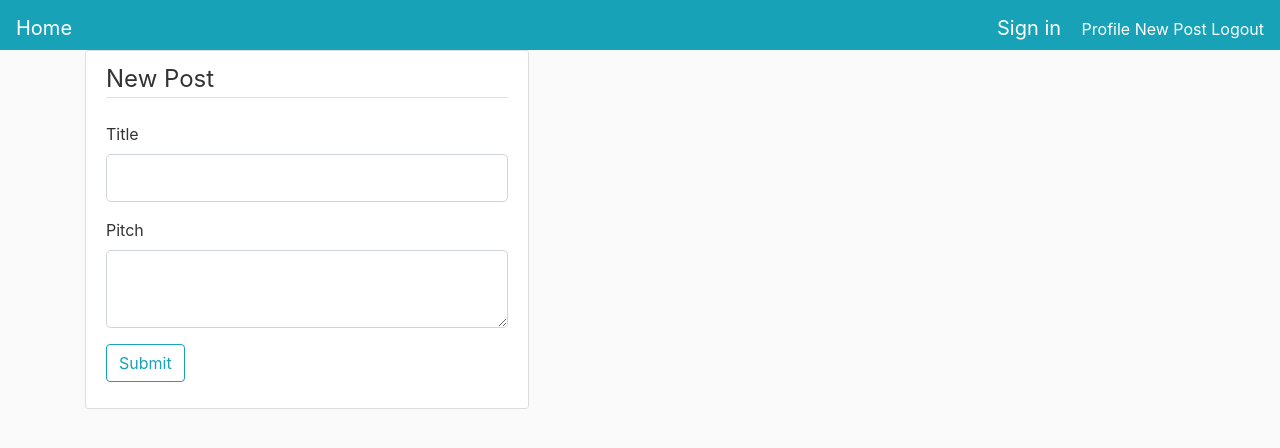
After one commit to juliamwangi123/pitch_flask, a Flask app: page /newPost in a window 1280 px wide. The commit adds this page. Shown: the top 448 px of the page. Run offline with Flask 2, Linux system fonts and the light colour scheme; the visitor is signed in with stand-in values (Sample User, id 1); data comes from the database, SQL or seed files in the repository; both versions use the stored data as it was after the commit.

Commit message:
ft:user can add new post

```diff
--- a/app/forms.py
+++ b/app/forms.py
@@ -1,5 +1,5 @@
 from flask_wtf import FlaskForm
-from wtforms import StringField,PasswordField,SubmitField,BooleanField
+from wtforms import StringField,PasswordField,SubmitField,BooleanField,TextAreaField
 from wtforms.validators import DataRequired,Length,EqualTo,Email,ValidationError
 # from  app.models import User
 
@@ -29,3 +29,15 @@ class LoginForm(FlaskForm):
     password= PasswordField("Password", validators=[DataRequired()])
     remember=BooleanField("Remember me?")
     submit=SubmitField("Login in")
+
+class EditUserProfile(FlaskForm):
+    username=StringField('Username' ,validators=[DataRequired()])
+    about_me = TextAreaField('About me', validators=[Length(min=0, max=140)])
+    submit = SubmitField('Submit')
+
+
+
+class newPostForm(FlaskForm):
+    title=StringField('Title', validators=[DataRequired()])
+    body=TextAreaField('Pitch', validators=[DataRequired()])
+    submit= submit=SubmitField("Submit")
--- a/app/models.py
+++ b/app/models.py
@@ -49,6 +49,7 @@ def avatar(self, size):
 
 class Pitch(db.Model):
     id = db.Column(db.Integer, primary_key=True)
+    title=db.Column(db.String(60))
     body = db.Column(db.String(140))
     timestamp = db.Column(db.DateTime, index=True, default=datetime.utcnow)
     user_id = db.Column(db.Integer, db.ForeignKey('user.id'))
--- a/app/templates/base.html
+++ b/app/templates/base.html
@@ -24,6 +24,8 @@
             <a href="{{ url_for('login') }}">Login</a>
             {% else %}
             <a href="{{ url_for('profile', username=current_user.username) }}">Profile</a>
+            <a href="{{ url_for('newPost') }}">New Post</a>
+
             <a href="{{ url_for('logout') }}">Logout</a>
             {% endif %}
           </div>
--- a/app/templates/index.html
+++ b/app/templates/index.html
@@ -4,6 +4,7 @@
 
 {% for post in posts%}
     <div>
+        <h4>Title:{{post.title}}</h4>
         <p>{{post.author.username}} says</p>
         <p>{{post.body}}</p>
     </div>
--- /dev/null
+++ b/app/templates/newPost.html
@@ -0,0 +1,47 @@
+{%extends 'base.html'%}
+{%block content%}
+    <div class="content-section">
+        <form method="POST"  action="" novalidate>
+            {{form.hidden_tag()}}
+            <fieldset class="form-group">
+                <legend  class="border-bottom mb-4">New Post</legend>
+                <div class="form-group">
+                    {{form.title.label(class="form-control-label")}}
+                    {% if form.title.errors%}
+                    {{form.title(class="form-control form-control-lg is-invalid" )}}
+                        <div class="invalid-feedback">
+                            {% for error in form.title.errors%}
+                                <span>{{error}}</span>
+                            {% endfor %}
+                        </div>
+                        {% else%}
+                        {{form.title(class="form-control form-control-lg")}}
+
+
+                    {% endif %}
+
+
+                </div>
+                <div class="form-groip">
+                    {{form.body.label(class="form-control-label")}}
+                        {% if form.body.errors%}
+                        {{form.body(class="form-control form-control-lg is-invalid" )}}
+                            <div class="invalid-feedback">
+                                {% for error in form.body.errors%}
+                                    <span>{{error}}</span>
+                                {% endfor %}
+                            </div>
+                            {% else%}
+
+                            {{form.body(class="form-control form-control-lg")}}
+
+                        {% endif %}
+                </div>
+            </fieldset>
+            <div class="form-group">
+                {{form.submit(class="btn btn-outline-info")}}
+            </div>
+
+        </form>
+    </div>
+{%endblock content%}
--- a/app/templates/profile.html
+++ b/app/templates/profile.html
@@ -8,8 +8,12 @@
                 {% if user.about_me %}<p>{{ user.about_me }}</p>{% endif %}
                 {% if user.last_seen %}<p>Last seen on: {{ user.last_seen }}</p>{% endif %}
             </td>
+
         </tr>
     </table>
+    {% if user == current_user %}
+                <p><a href="{{ url_for('edit_profile') }}">Edit your profile</a></p>
+                {% endif %}
     <hr>
     {% for post in posts %}
     <table>
@@ -18,5 +22,6 @@
             <td>{{ post.author.username }} says:<br>{{ post.body }}</td>
         </tr>
     </table>
+
     {% endfor %}
 {% endblock %}
--- a/app/views.py
+++ b/app/views.py
@@ -1,9 +1,10 @@
 import email
+from turtle import title
 from flask_login import current_user, login_user , logout_user
 from app import app
-from .forms import  RegistrationForm, LoginForm
+from .forms import  RegistrationForm, LoginForm,EditUserProfile,newPostForm
 from flask import render_template, request,flash,redirect,url_for,request
-from app.models import User
+from app.models import User ,Pitch
 from werkzeug.urls import url_parse
 from app import db
 from datetime import datetime
@@ -16,17 +17,17 @@ from flask_login import login_required
 @app.route('/index')
 @login_required
 def index():
-
-    posts = [
-        {
-            'author': {'username': 'John'},
-            'body': 'Beautiful day in Portland!'
-        },
-        {
-            'author': {'username': 'Susan'},
-            'body': 'The Avengers movie was so cool!'
-        }
-    ]
+    posts=Pitch.query.all()
+    # posts = [
+    #     {
+    #         'author': {'username': 'John'},
+    #         'body': 'Beautiful day in Portland!'
+    #     },
+    #     {
+    #         'author': {'username': 'Susan'},
+    #         'body': 'The Avengers movie was so cool!'
+    #     }
+    # ]
     return render_template('index.html', posts=posts)
 
 
@@ -96,3 +97,34 @@ def before_request():
     if current_user.is_authenticated:
         current_user.last_seen = datetime.now()
         db.session.commit()
+
+
+
+@app.route('/edit_profile', methods=['GET', 'POST'])
+@login_required
+def edit_profile():
+    form = EditUserProfile()
+    if form.validate_on_submit():
+        current_user.username = form.username.data
+        current_user.about_me = form.about_me.data
+        db.session.commit()
+        flash('Your changes have been saved.')
+        return redirect(url_for('edit_profile'))
+    elif request.method == 'GET':
+        form.username.data = current_user.username
+        form.about_me.data = current_user.about_me
+    return render_template('edit_profile.html', title='Edit Profile',
+                           form=form)
+
+
+
+@app.route('/newPost' ,methods=['POST' ,'GET'])
+@login_required
+def newPost():
+    form=newPostForm()
+    if form.validate_on_submit():
+        pitch=Pitch(title=form.title.data, body=form.body.data, user_id=current_user.id)
+        db.session.add(pitch)
+        db.session.commit()
+        return redirect(url_for('index'))
+    return  render_template('newPost.html' , form=form)
```
Also changed, not shown: app/templates/edit_profile.html (added, +23 -0 lines), migrations/versions/4ca7560c3107_.py (added, +28 -0 lines), app/pitch.db.
